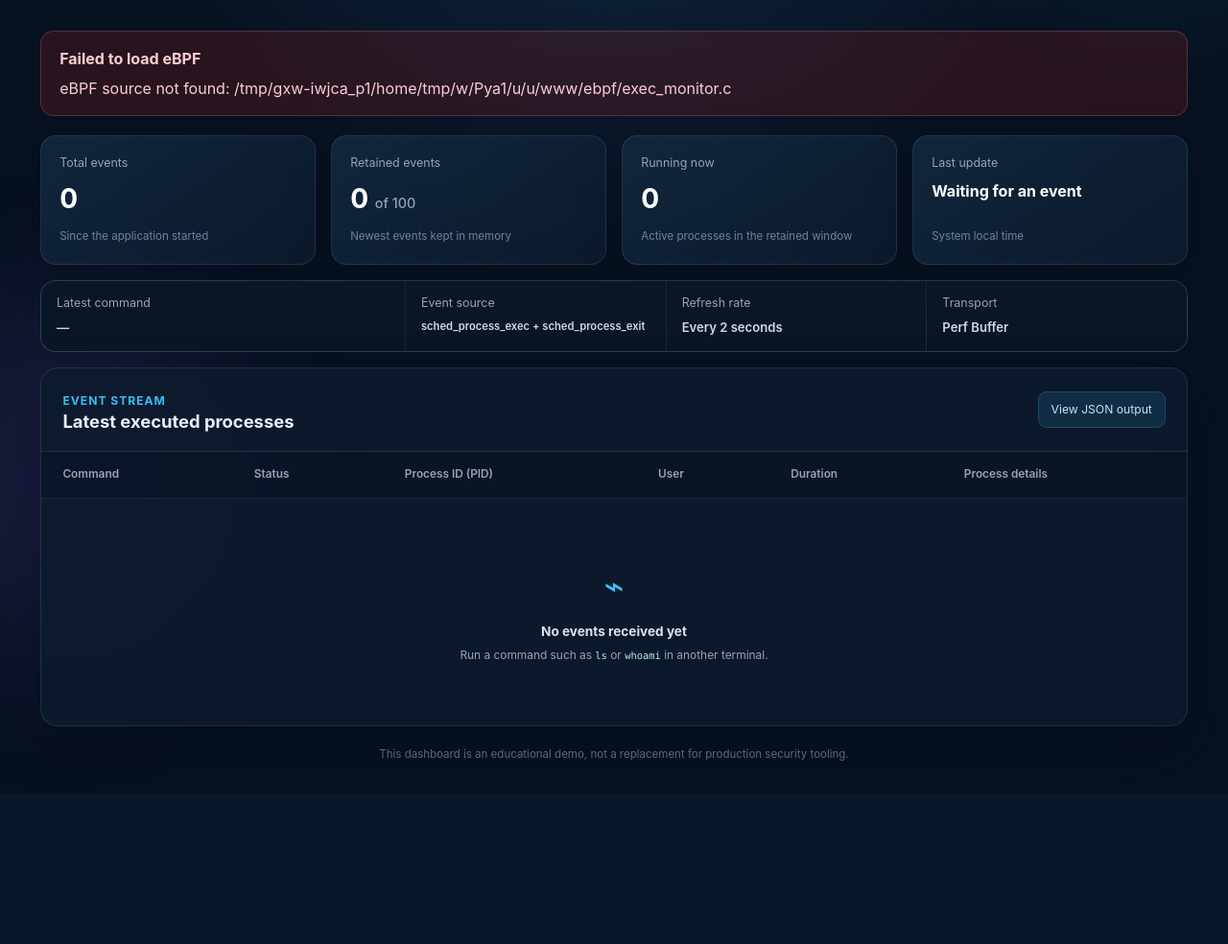
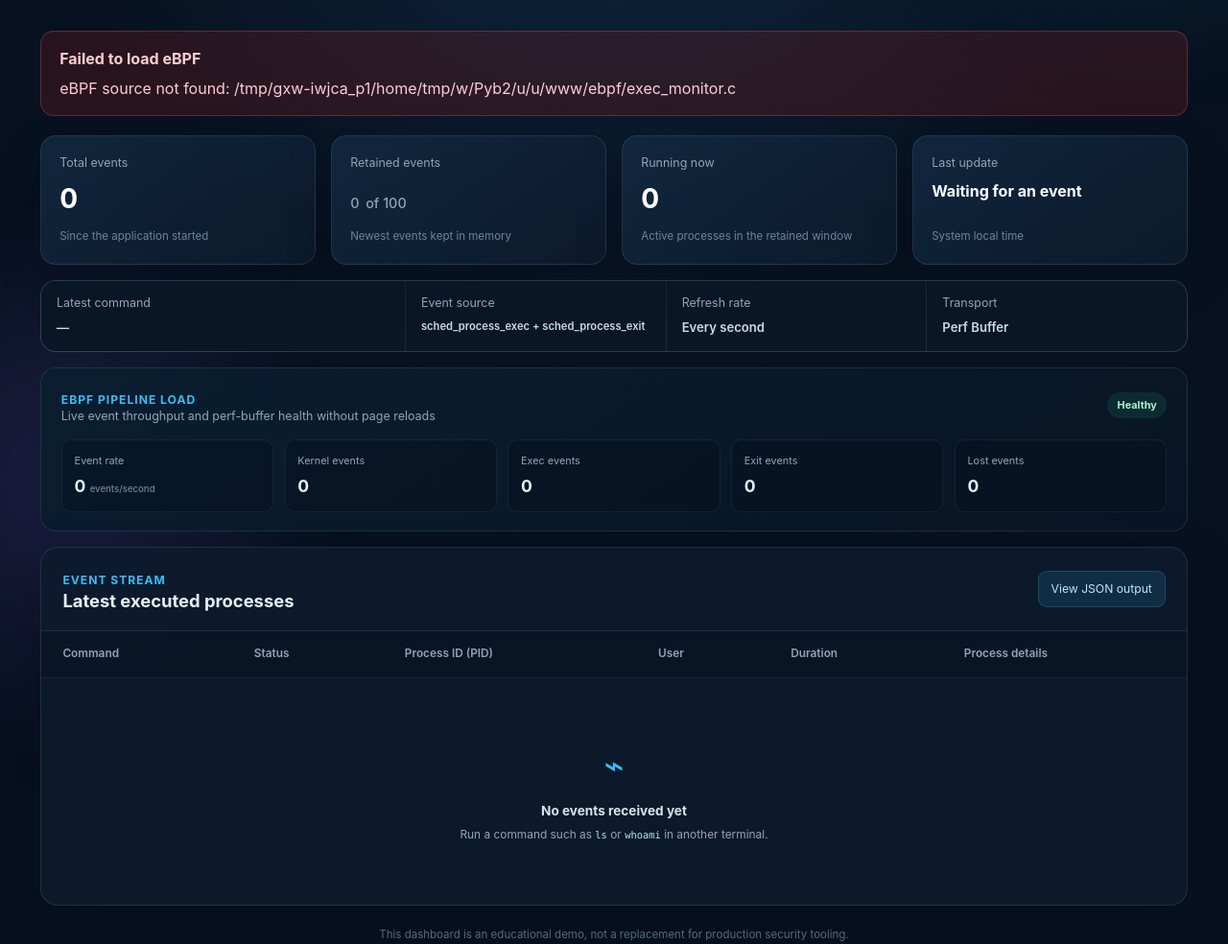
Before and after one commit to Hesam-deb/linux-ebpf-exec-monitor, a Flask app: page /?lang=en in a window 1280 px wide. Shown: the part 267-1251 px from the top of the page at 96% size. Before the commit the page ends 1080 px from the top, so only its background shows below. Run offline with Flask 3, Linux system fonts and the light colour scheme; data that the repository does not hold is empty.

Commit message:
Make dashboard live and expose eBPF load

```diff
--- a/user/models.py
+++ b/user/models.py
@@ -82,6 +82,7 @@
     def to_dict(self) -> dict[str, Any]:
         """Serialize the lifecycle record for templates and JSON."""
         return {
+            "event_id": f"{self.pid}:{self.timestamp_ns}",
             "pid": self.pid,
             "ppid": self.ppid,
             "uid": self.uid,
--- a/web/app.py
+++ b/web/app.py
@@ -57,8 +57,19 @@
         "latest_command": "آخرین دستور",
         "event_source": "منبع رویداد",
         "refresh_rate": "نرخ به‌روزرسانی",
-        "every_two_seconds": "هر ۲ ثانیه",
+        "update_interval": "هر ۱ ثانیه",
         "transport": "روش انتقال",
+        "load_title": "بار خط لولهٔ eBPF",
+        "load_description": "نرخ رویداد و سلامت perf buffer؛ به‌روزرسانی زنده بدون تازه‌سازی صفحه",
+        "event_rate": "نرخ رویداد",
+        "events_per_second": "رویداد در ثانیه",
+        "kernel_events": "رویدادهای هسته",
+        "exec_events": "رویداد اجرا",
+        "exit_events": "رویداد خروج",
+        "lost_events": "رویدادهای ازدست‌رفته",
+        "buffer_health": "سلامت بافر",
+        "buffer_healthy": "سالم",
+        "buffer_degraded": "دارای افت",
         "event_stream": "جریان رویدادها",
         "latest_processes": "آخرین پردازش‌های اجراشده",
         "view_json": "مشاهدهٔ خروجی JSON",
@@ -115,8 +126,19 @@
         "latest_command": "Latest command",
         "event_source": "Event source",
         "refresh_rate": "Refresh rate",
-        "every_two_seconds": "Every 2 seconds",
+        "update_interval": "Every second",
         "transport": "Transport",
+        "load_title": "eBPF pipeline load",
+        "load_description": "Live event throughput and perf-buffer health without page reloads",
+        "event_rate": "Event rate",
+        "events_per_second": "events/second",
+        "kernel_events": "Kernel events",
+        "exec_events": "Exec events",
+        "exit_events": "Exit events",
+        "lost_events": "Lost events",
+        "buffer_health": "Buffer health",
+        "buffer_healthy": "Healthy",
+        "buffer_degraded": "Dropping events",
         "event_stream": "Event stream",
         "latest_processes": "Latest executed processes",
         "view_json": "View JSON output",
@@ -184,6 +206,7 @@
         stats=stats,
         monitor_error=monitor_error,
         monitor_status=monitor_status,
+        monitor_metrics=monitor.metrics(),
         language=language,
         alternate_language="en" if language == "fa" else "fa",
         t=translations,
@@ -199,6 +222,7 @@
             "stats": event_store.stats(),
             "monitor_error": monitor_error,
             "monitor_status": monitor_status,
+            "monitor_metrics": monitor.metrics(),
         }
     )
 
--- /dev/null
+++ b/web/static/dashboard.js
@@ -0,0 +1,192 @@
+(() => {
+  "use strict";
+
+  const configElement = document.getElementById("dashboard-config");
+  if (!configElement) return;
+
+  const config = JSON.parse(configElement.textContent);
+  const t = config.translations;
+  const eventsBody = document.getElementById("events-body");
+  const openStorageKey = "ebpf-monitor-open-details";
+  let storedOpenEventIds = [];
+  try {
+    storedOpenEventIds = JSON.parse(sessionStorage.getItem(openStorageKey) || "[]");
+  } catch {
+    sessionStorage.removeItem(openStorageKey);
+  }
+  let openEventIds = new Set(storedOpenEventIds);
+  let requestInFlight = false;
+
+  const text = (value) => document.createTextNode(String(value));
+
+  function element(tag, className, value) {
+    const node = document.createElement(tag);
+    if (className) node.className = className;
+    if (value !== undefined && value !== null) node.append(text(value));
+    return node;
+  }
+
+  function technicalValue(value) {
+    return value === null || value === undefined || value === "" ? t.not_available : value;
+  }
+
+  function detailItem(label, value, wide = false) {
+    const wrapper = element("div", wide ? "detail-wide" : "");
+    wrapper.append(element("dt", "", label));
+    wrapper.append(element("dd", "technical-value", technicalValue(value)));
+    return wrapper;
+  }
+
+  function processRow(event) {
+    const row = document.createElement("tr");
+    row.dataset.eventId = event.event_id;
+
+    const commandCell = document.createElement("td");
+    commandCell.append(element("span", "command-cell technical-value", event.command));
+    row.append(commandCell);
+
+    const statusCell = document.createElement("td");
+    statusCell.append(
+      element(
+        "span",
+        `process-status process-status-${event.status}`,
+        event.status === "running" ? t.status_running : t.status_exited,
+      ),
+    );
+    row.append(statusCell);
+
+    row.append(element("td", "technical-value pid-cell", event.pid));
+
+    const userCell = document.createElement("td");
+    userCell.append(element("span", "user-cell", event.username));
+    userCell.append(element("small", "technical-value", `UID ${event.uid}`));
+    row.append(userCell);
+
+    row.append(element("td", "technical-value timestamp-cell", event.duration));
+
+    const detailsCell = document.createElement("td");
+    const details = element("details", "process-details");
+    details.dataset.eventId = event.event_id;
+    details.open = openEventIds.has(event.event_id);
+    details.addEventListener("toggle", () => {
+      if (details.open) openEventIds.add(event.event_id);
+      else openEventIds.delete(event.event_id);
+      sessionStorage.setItem(openStorageKey, JSON.stringify([...openEventIds]));
+    });
+    details.append(element("summary", "", t.details));
+
+    const list = document.createElement("dl");
+    list.append(detailItem(t.pid, event.pid));
+    list.append(detailItem(t.ppid, event.ppid));
+    list.append(detailItem(t.uid, event.uid));
+    list.append(detailItem(t.started_at, event.timestamp));
+    list.append(detailItem(t.finished_at, event.exit_timestamp));
+    list.append(detailItem(t.exit_code, event.exit_code));
+    list.append(detailItem(t.signal, event.signal));
+    list.append(detailItem(t.executable, event.executable, true));
+    list.append(detailItem(t.arguments, event.arguments, true));
+    details.append(list);
+    detailsCell.append(details);
+    row.append(detailsCell);
+
+    return row;
+  }
+
+  function emptyRow() {
+    const row = document.createElement("tr");
+    const cell = element("td", "empty-state");
+    cell.colSpan = 6;
+    cell.append(element("span", "empty-icon", "⌁"));
+    cell.append(element("strong", "", t.empty_title));
+
+    const help = element("small");
+    help.append(text(`${t.empty_help} `));
+    help.append(element("code", "", "ls"));
+    help.append(text(` ${t.or} `));
+    help.append(element("code", "", "whoami"));
+    help.append(text(` ${t.empty_suffix}`));
+    cell.append(help);
+    row.append(cell);
+    return row;
+  }
+
+  function updateMonitor(payload) {
+    const badge = document.getElementById("monitor-status");
+    badge.className = `monitor-badge monitor-badge-${payload.monitor_status}`;
+    badge.replaceChildren(element("span", "status-dot"));
+    const labels = {
+      active: t.status_active,
+      starting: t.status_starting,
+      error: t.status_error,
+    };
+    badge.append(text(labels[payload.monitor_status] || t.status_error));
+
+    const errorPanel = document.getElementById("monitor-error");
+    document.getElementById("monitor-error-message").textContent = payload.monitor_error || "";
+    errorPanel.classList.toggle("is-hidden", !payload.monitor_error);
+  }
+
+  function updateDashboard(payload) {
+    const stats = payload.stats;
+    document.getElementById("total-events").textContent = stats.total_events;
+    document.getElementById("retained-events").textContent = stats.retained_events;
+    document.getElementById("max-events").textContent = stats.max_events;
+    document.getElementById("running-processes").textContent = stats.running_processes;
+    document.getElementById("last-update").textContent =
+      stats.retained_events === 0 ? t.waiting : stats.last_update;
+    document.getElementById("latest-command").textContent = stats.latest_command;
+    const metrics = payload.monitor_metrics;
+    document.getElementById("event-rate").textContent = metrics.event_rate;
+    document.getElementById("kernel-events").textContent = metrics.kernel_events;
+    document.getElementById("exec-events").textContent = metrics.exec_events;
+    document.getElementById("exit-events").textContent = metrics.exit_events;
+    document.getElementById("lost-events").textContent = metrics.lost_events;
+    const bufferHealth = document.getElementById("buffer-health");
+    bufferHealth.textContent = metrics.buffer_healthy ? t.buffer_healthy : t.buffer_degraded;
+    bufferHealth.className = `buffer-health ${
+      metrics.buffer_healthy ? "buffer-healthy" : "buffer-degraded"
+    }`;
+    updateMonitor(payload);
+
+    const currentIds = new Set(payload.events.map((event) => event.event_id));
+    openEventIds = new Set([...openEventIds].filter((eventId) => currentIds.has(eventId)));
+    sessionStorage.setItem(openStorageKey, JSON.stringify([...openEventIds]));
+
+    const fragment = document.createDocumentFragment();
+    if (payload.events.length === 0) fragment.append(emptyRow());
+    else payload.events.forEach((event) => fragment.append(processRow(event)));
+    eventsBody.replaceChildren(fragment);
+  }
+
+  async function poll() {
+    if (requestInFlight || document.hidden) return;
+    requestInFlight = true;
+    try {
+      const response = await fetch(config.api_url, {
+        headers: { Accept: "application/json" },
+        cache: "no-store",
+      });
+      if (!response.ok) throw new Error(`HTTP ${response.status}`);
+      updateDashboard(await response.json());
+    } catch (error) {
+      console.error("Dashboard update failed", error);
+    } finally {
+      requestInFlight = false;
+    }
+  }
+
+  document.querySelectorAll(".process-details").forEach((details) => {
+    if (openEventIds.has(details.dataset.eventId)) details.open = true;
+    details.addEventListener("toggle", () => {
+      if (details.open) openEventIds.add(details.dataset.eventId);
+      else openEventIds.delete(details.dataset.eventId);
+      sessionStorage.setItem(openStorageKey, JSON.stringify([...openEventIds]));
+    });
+  });
+
+  document.addEventListener("visibilitychange", () => {
+    if (!document.hidden) poll();
+  });
+  poll();
+  window.setInterval(poll, config.poll_interval_ms);
+})();
--- a/web/static/style.css
+++ b/web/static/style.css
@@ -174,6 +174,10 @@
   color: #fecdd3;
 }
 
+.is-hidden {
+  display: none !important;
+}
+
 .stats-grid {
   display: grid;
   grid-template-columns: repeat(4, minmax(0, 1fr));
@@ -257,6 +261,86 @@
 .tracepoint-value {
   font-size: 0.7rem !important;
   overflow-wrap: anywhere;
+}
+
+.load-panel {
+  margin-bottom: 1rem;
+  padding: 1.2rem 1.3rem;
+  border: 1px solid var(--border);
+  border-radius: 16px;
+  background: linear-gradient(145deg, rgba(10, 30, 48, 0.96), rgba(9, 22, 38, 0.9));
+}
+
+.load-heading {
+  display: flex;
+  align-items: center;
+  justify-content: space-between;
+  gap: 1rem;
+  margin-bottom: 1rem;
+}
+
+.load-heading h2 {
+  margin: 0;
+  color: var(--muted);
+  font-size: 0.78rem;
+  font-weight: 400;
+}
+
+.buffer-health {
+  flex: 0 0 auto;
+  padding: 0.35rem 0.65rem;
+  border-radius: 999px;
+  font-size: 0.68rem;
+  font-weight: 700;
+}
+
+.buffer-healthy {
+  background: rgba(52, 211, 153, 0.1);
+  color: #a7f3d0;
+}
+
+.buffer-degraded {
+  background: rgba(251, 113, 133, 0.1);
+  color: #fecdd3;
+}
+
+.load-grid {
+  display: grid;
+  grid-template-columns: repeat(5, minmax(0, 1fr));
+  gap: 0.7rem;
+}
+
+.load-grid > div {
+  min-width: 0;
+  padding: 0.8rem;
+  border: 1px solid rgba(148, 163, 184, 0.1);
+  border-radius: 10px;
+  background: rgba(4, 13, 25, 0.32);
+}
+
+.load-grid span {
+  display: block;
+  color: var(--muted);
+  font-size: 0.68rem;
+}
+
+.load-grid strong {
+  display: block;
+  margin-top: 0.35rem;
+  color: #e0f2fe;
+  font-size: 1.1rem;
+}
+
+.load-grid strong span {
+  display: inline;
+  color: inherit;
+  font-size: inherit;
+}
+
+.load-grid small {
+  color: #70869b;
+  font-size: 0.6rem;
+  font-weight: 500;
 }
 
 .events-panel {
@@ -502,6 +586,10 @@
   .info-strip {
     grid-template-columns: repeat(2, minmax(0, 1fr));
   }
+
+  .load-grid {
+    grid-template-columns: repeat(3, minmax(0, 1fr));
+  }
 }
 
 @media (max-width: 640px) {
@@ -521,8 +609,14 @@
   }
 
   .stats-grid,
-  .info-strip {
+  .info-strip,
+  .load-grid {
     grid-template-columns: 1fr;
+  }
+
+  .load-heading {
+    align-items: flex-start;
+    flex-direction: column;
   }
 
   .api-link {
--- a/web/templates/index.html
+++ b/web/templates/index.html
@@ -4,7 +4,6 @@
     <meta charset="utf-8">
     <meta name="viewport" content="width=device-width, initial-scale=1">
     <meta name="description" content="{{ t.description }}">
-    <meta http-equiv="refresh" content="2">
     <title>{{ t.page_title }}</title>
     <link rel="preconnect" href="https://fonts.googleapis.com">
     <link rel="preconnect" href="https://fonts.gstatic.com" crossorigin>
@@ -31,7 +30,7 @@
           <p class="hero-description">{{ t.hero_description }}</p>
         </div>
 
-        <div class="monitor-badge monitor-badge-{{ monitor_status }}">
+        <div id="monitor-status" class="monitor-badge monitor-badge-{{ monitor_status }}">
           <span class="status-dot"></span>
           {% if monitor_status == "active" %}
           {{ t.status_active }}
@@ -43,35 +42,33 @@
         </div>
       </header>
 
-      {% if monitor_error %}
-      <section class="error-panel" role="alert">
+      <section id="monitor-error" class="error-panel{% if not monitor_error %} is-hidden{% endif %}" role="alert">
         <strong>{{ t.load_error }}</strong>
-        <span dir="ltr">{{ monitor_error }}</span>
+        <span id="monitor-error-message" dir="ltr">{{ monitor_error or "" }}</span>
       </section>
-      {% endif %}
 
       <section class="stats-grid" aria-label="{{ t.stats_label }}">
         <article class="stat-card">
           <span class="stat-label">{{ t.total_events }}</span>
-          <strong>{{ stats.total_events }}</strong>
+          <strong id="total-events">{{ stats.total_events }}</strong>
           <small>{{ t.since_start }}</small>
         </article>
 
         <article class="stat-card">
           <span class="stat-label">{{ t.retained_events }}</span>
-          <strong>{{ stats.retained_events }} <span>{{ t.of }} {{ stats.max_events }}</span></strong>
+          <strong><span id="retained-events">{{ stats.retained_events }}</span> <span>{{ t.of }} <span id="max-events">{{ stats.max_events }}</span></span></strong>
           <small>{{ t.retained_help }}</small>
         </article>
 
         <article class="stat-card">
           <span class="stat-label">{{ t.running_processes }}</span>
-          <strong>{{ stats.running_processes }}</strong>
+          <strong id="running-processes">{{ stats.running_processes }}</strong>
           <small>{{ t.running_help }}</small>
         </article>
 
         <article class="stat-card">
           <span class="stat-label">{{ t.last_update }}</span>
-          <strong class="time-value technical-value">{{ stats.last_update }}</strong>
+          <strong id="last-update" class="time-value technical-value">{{ stats.last_update }}</strong>
           <small>{{ t.local_time }}</small>
         </article>
       </section>
@@ -79,7 +76,7 @@
       <section class="info-strip">
         <div>
           <span class="info-label">{{ t.latest_command }}</span>
-          <strong class="technical-value command-preview">{{ stats.latest_command }}</strong>
+          <strong id="latest-command" class="technical-value command-preview">{{ stats.latest_command }}</strong>
         </div>
         <div>
           <span class="info-label">{{ t.event_source }}</span>
@@ -87,11 +84,45 @@
         </div>
         <div>
           <span class="info-label">{{ t.refresh_rate }}</span>
-          <strong>{{ t.every_two_seconds }}</strong>
+          <strong>{{ t.update_interval }}</strong>
         </div>
         <div>
           <span class="info-label">{{ t.transport }}</span>
           <strong>Perf Buffer</strong>
+        </div>
+      </section>
+
+      <section class="load-panel" aria-labelledby="load-title">
+        <div class="load-heading">
+          <div>
+            <span class="section-kicker">{{ t.load_title }}</span>
+            <h2 id="load-title">{{ t.load_description }}</h2>
+          </div>
+          <span id="buffer-health" class="buffer-health {% if monitor_metrics.buffer_healthy %}buffer-healthy{% else %}buffer-degraded{% endif %}">
+            {% if monitor_metrics.buffer_healthy %}{{ t.buffer_healthy }}{% else %}{{ t.buffer_degraded }}{% endif %}
+          </span>
+        </div>
+        <div class="load-grid">
+          <div>
+            <span>{{ t.event_rate }}</span>
+            <strong><span id="event-rate">{{ monitor_metrics.event_rate }}</span> <small>{{ t.events_per_second }}</small></strong>
+          </div>
+          <div>
+            <span>{{ t.kernel_events }}</span>
+            <strong id="kernel-events">{{ monitor_metrics.kernel_events }}</strong>
+          </div>
+          <div>
+            <span>{{ t.exec_events }}</span>
+            <strong id="exec-events">{{ monitor_metrics.exec_events }}</strong>
+          </div>
+          <div>
+            <span>{{ t.exit_events }}</span>
+            <strong id="exit-events">{{ monitor_metrics.exit_events }}</strong>
+          </div>
+          <div>
+            <span>{{ t.lost_events }}</span>
+            <strong id="lost-events">{{ monitor_metrics.lost_events }}</strong>
+          </div>
         </div>
       </section>
 
@@ -116,9 +147,9 @@
                 <th scope="col">{{ t.details }}</th>
               </tr>
             </thead>
-            <tbody>
+            <tbody id="events-body">
               {% for event in events %}
-              <tr>
+              <tr data-event-id="{{ event.event_id }}">
                 <td>
                   <span class="command-cell technical-value">{{ event.command }}</span>
                 </td>
@@ -134,7 +165,7 @@
                 </td>
                 <td class="technical-value timestamp-cell">{{ event.duration }}</td>
                 <td>
-                  <details class="process-details">
+                  <details class="process-details" data-event-id="{{ event.event_id }}">
                     <summary>{{ t.details }}</summary>
                     <dl>
                       <div><dt>{{ t.pid }}</dt><dd class="technical-value">{{ event.pid }}</dd></div>
@@ -181,5 +212,13 @@
 
       <footer>{{ t.footer }}</footer>
     </main>
+    <script id="dashboard-config" type="application/json">
+      {{ {
+        "api_url": url_for("api_events"),
+        "poll_interval_ms": 1000,
+        "translations": t
+      } | tojson }}
+    </script>
+    <script src="{{ url_for('static', filename='dashboard.js') }}" defer></script>
   </body>
 </html>
```
Also changed, not shown: README.fa.md (+12 -3 lines), docs/project-report.html (+19 -2 lines), tests/test_loader.py (+28 -1 lines), tests/test_models.py (+1 -0 lines), tests/test_web.py (+17 -0 lines), user/loader.py (+50 -1 lines), README.md, 1 other file.
